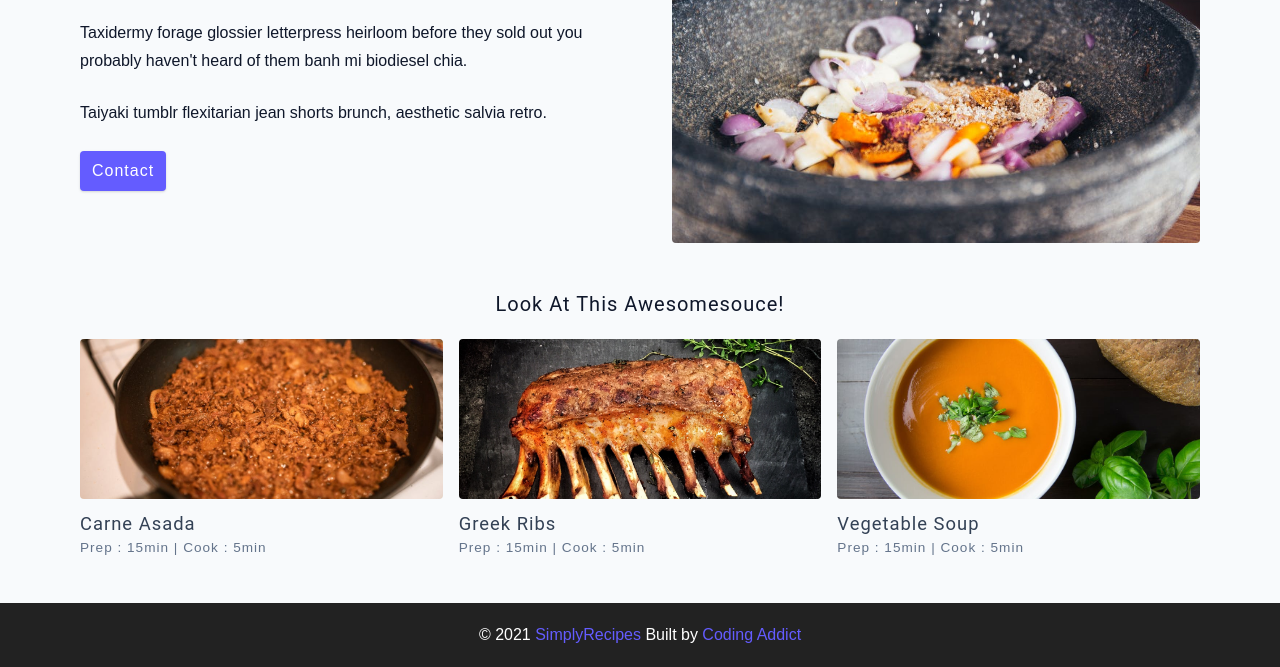
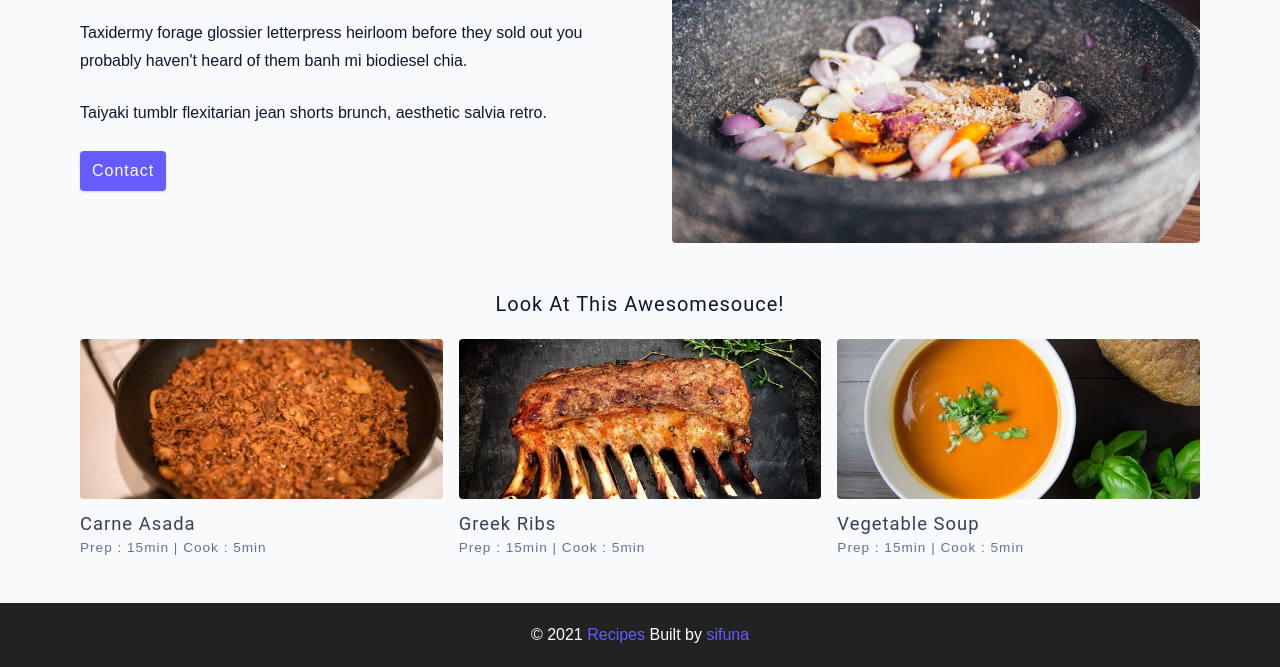
Before and after one commit to sifuna2002/reciepe.github.io, a plain HTML site: page about.html in a window 1280 px wide. Shown: the part 285-952 px from the top of the page. Drawn offline with Linux system fonts and the light colour scheme.

Commit message:
Update about.html

```diff
--- a/about.html
+++ b/about.html
@@ -106,8 +106,8 @@
     <footer class="page-footer">
       <p>
         &copy; <span id="date"></span>
-        <span class="footer-logo">SimplyRecipes</span> Built by
-        <a href="https://www.johnsmilga.com/">Coding Addict</a>
+        <span class="footer-logo">Recipes</span> Built by
+        <a href="https://sifunaportfolio.vercel.app/">sifuna</a>
       </p>
     </footer>
     <script src="./js/app.js"></script>
```
